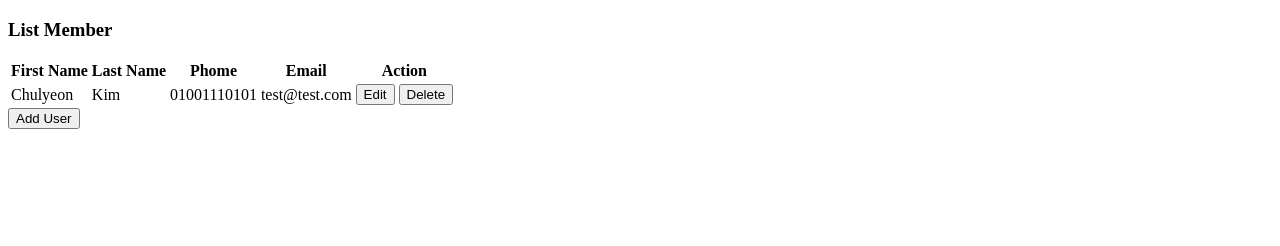
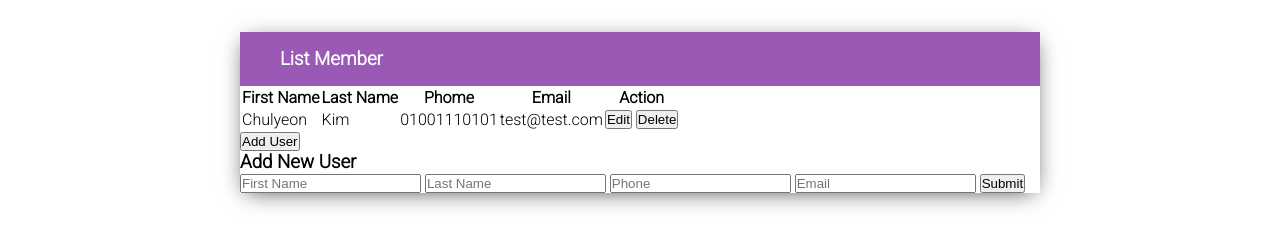
Before and after one commit to kimchulyeon/firebase_crud, a plain HTML site: page index.html in a window 1280 px wide. Drawn offline with Linux system fonts and the light colour scheme.

Commit message:
feat: 전체 뷰

```diff
--- a/index.html
+++ b/index.html
@@ -14,6 +14,7 @@
         <h3>List Member</h3>
       </header>
 
+      <!-- Table -->
       <div class="table-wrapper">
         <table class="table-users">
           <tr>
@@ -37,6 +38,24 @@
 
         <button class="btn btn-add">Add User</button>
       </div>
+
+      <!-- Add modal -->
+      <div class="add-modal modal-wrapper">
+        <div class="modal">
+          <div class="modal-header">
+            <h3>Add New User</h3>
+          </div>
+          <div class="modal-body">
+            <form class="form" autocomplete="off">
+              <input type="text" name="firstName" placeholder="First Name" />
+              <input type="text" name="lastName" placeholder="Last Name" />
+              <input type="number" name="phome" placeholder="Phone" />
+              <input type="email" name="email" placeholder="Email" />
+              <button type="submit" class="btn btn-modal">Submit</button>
+            </form>
+          </div>
+        </div>
+      </div>
     </div>
   </body>
 </html>
--- a/style.css
+++ b/style.css
@@ -0,0 +1,34 @@
+@import url('https://fonts.googleapis.com/css2?family=Roboto:wght@300&display=swap');
+
+:root {
+  --primary-color: #9b59b6;
+  --secondary-color: #ff816c;
+}
+
+* {
+  margin: 0;
+  padding: 0;
+  box-sizing: border-box;
+}
+
+body {
+  font-family: 'Roboto', sans-serif;
+}
+
+.container {
+  max-width: 50rem;
+  margin: 2rem auto;
+  -webkit-box-shadow: 0px 4px 22px -6px rgba(0, 0, 0, 0.75);
+  -moz-box-shadow: 0px 4px 22px -6px rgba(0, 0, 0, 0.75);
+  box-shadow: 0px 4px 22px -6px rgba(0, 0, 0, 0.75);
+}
+
+header {
+  width: 100%;
+  background-color: var(--primary-color);
+  padding: 1rem;
+}
+header h3 {
+  color: #fff;
+  margin-left: 1.5rem;
+}
```
Also changed, not shown: 1 other file.
